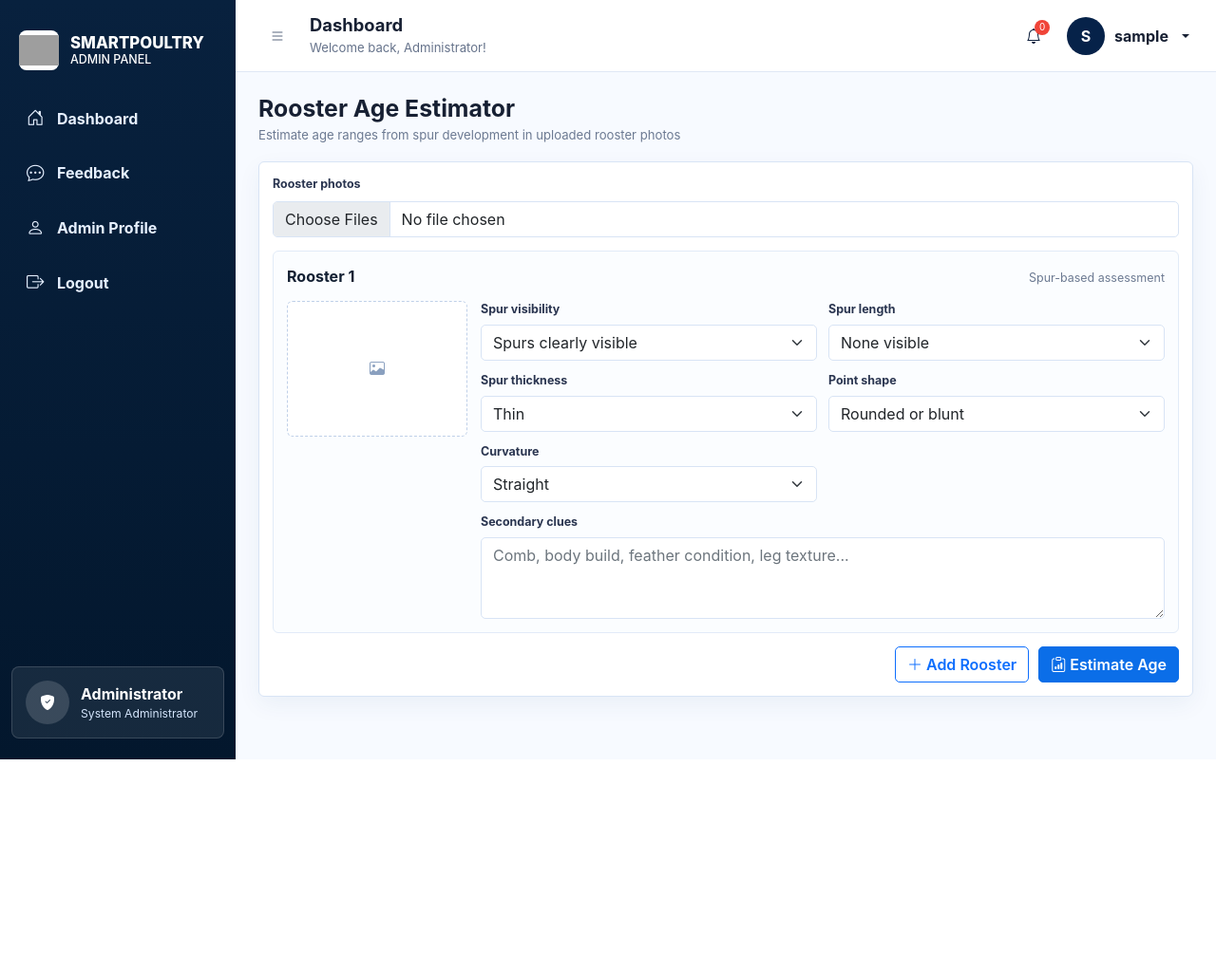
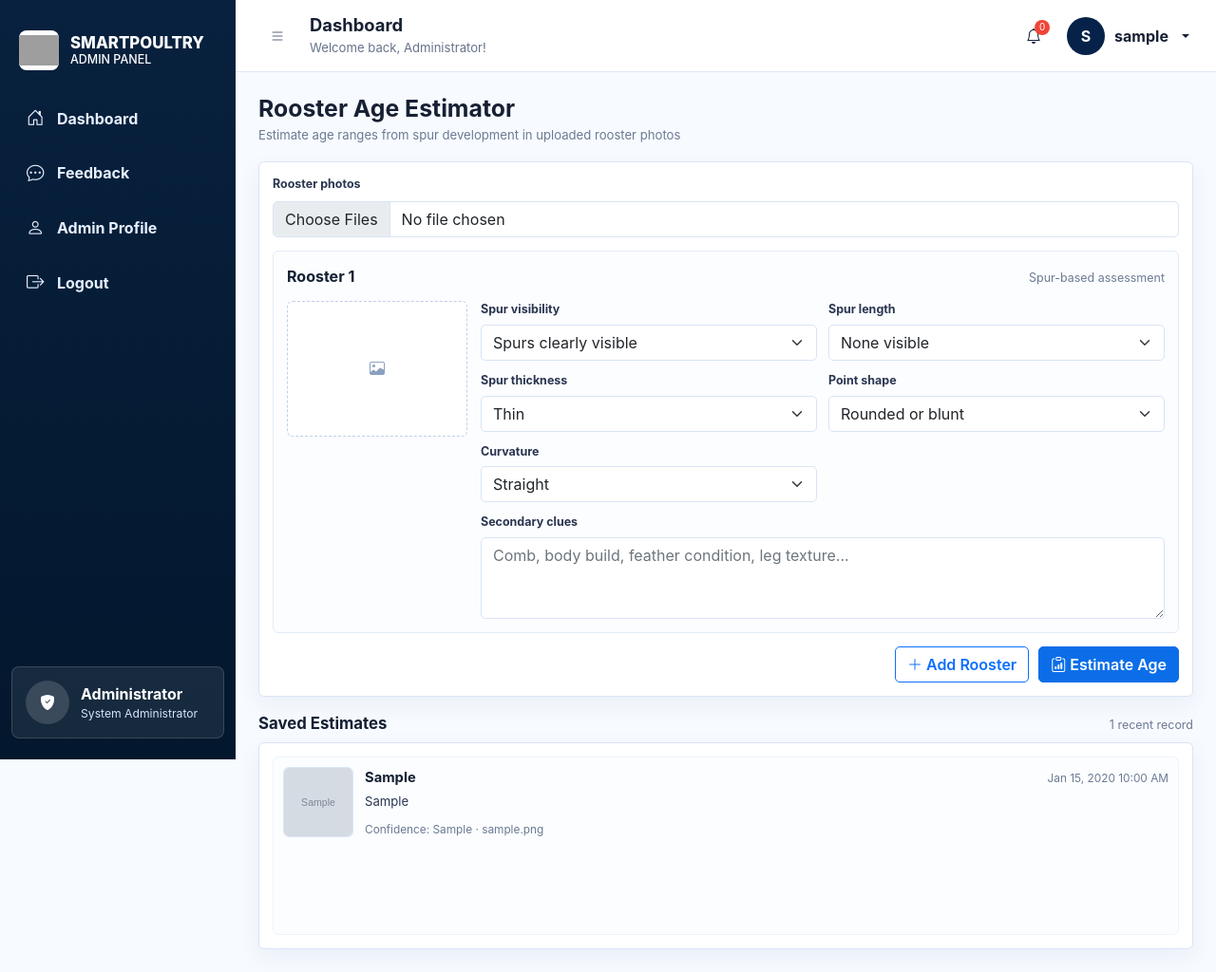
Before and after one commit to lichtb44/SmartPoultry, a Django app: page /rooster-age-estimator/ in a window 1280 px wide. Shown: the whole page at 95% size. Before the commit the page ends 800 px from the top, so only its background shows below. Run offline with Django 4.2, Linux system fonts and the light colour scheme; a user stored in the database is signed in; tables that the repository leaves empty hold one stand-in row (values such as "Sample post"); grey boxes marked "Sample" are stand-in pictures; some libraries are stand-ins or nearby versions; grey boxes are pictures that could not be loaded.

Commit message:
Persist rooster age estimates

```diff
--- a/smartpoultry/core/models.py
+++ b/smartpoultry/core/models.py
@@ -46,6 +46,59 @@ class Feedback(models.Model):
         ordering = ['-created_at']
 
 
+class RoosterAgeEstimate(models.Model):
+    """Saved rooster age estimate based primarily on spur observations."""
+    SPUR_VISIBILITY_CHOICES = [
+        ('clear', 'Spurs clearly visible'),
+        ('partial', 'Partially visible'),
+        ('hidden', 'Hidden or not visible'),
+    ]
+    SPUR_LENGTH_CHOICES = [
+        ('none', 'None visible'),
+        ('buds', 'Small buds'),
+        ('short', 'Short'),
+        ('medium', 'Medium'),
+        ('long', 'Long'),
+    ]
+    SPUR_THICKNESS_CHOICES = [
+        ('thin', 'Thin'),
+        ('moderate', 'Moderate'),
+        ('thick', 'Thick'),
+    ]
+    POINT_SHAPE_CHOICES = [
+        ('rounded', 'Rounded or blunt'),
+        ('pointed', 'Sharp pointed'),
+        ('worn', 'Worn or irregular'),
+    ]
+    CURVATURE_CHOICES = [
+        ('straight', 'Straight'),
+        ('slight', 'Slightly curved'),
+        ('curved', 'Strongly curved'),
+    ]
+
+    user = models.ForeignKey(settings.AUTH_USER_MODEL, on_delete=models.CASCADE, related_name='rooster_age_estimates')
+    photo = models.FileField(upload_to='rooster_age_estimates/%Y/%m/', blank=True)
+    photo_name = models.CharField(max_length=255, blank=True)
+    spur_visibility = models.CharField(max_length=20, choices=SPUR_VISIBILITY_CHOICES)
+    spur_length = models.CharField(max_length=20, choices=SPUR_LENGTH_CHOICES)
+    spur_thickness = models.CharField(max_length=20, choices=SPUR_THICKNESS_CHOICES)
+    spur_point_shape = models.CharField(max_length=20, choices=POINT_SHAPE_CHOICES)
+    spur_curvature = models.CharField(max_length=20, choices=CURVATURE_CHOICES)
+    secondary_clues = models.TextField(blank=True)
+    estimated_age_range = models.CharField(max_length=120)
+    spur_observations = models.TextField()
+    reasoning = models.TextField()
+    confidence = models.CharField(max_length=40)
+    limitations = models.TextField()
+    created_at = models.DateTimeField(auto_now_add=True)
+
+    def __str__(self):
+        return f"Rooster estimate for {self.user} - {self.estimated_age_range}"
+
+    class Meta:
+        ordering = ['-created_at']
+
+
 class TransactionRecord(models.Model):
     """Immutable ledger entry for financial transactions."""
     TRANSACTION_TYPES = [
--- a/smartpoultry/core/views.py
+++ b/smartpoultry/core/views.py
@@ -16,7 +16,7 @@ from django.http import HttpResponseForbidden, JsonResponse
 from django.utils import timezone
 from django.utils.text import capfirst
 from .forms import MortalityRecordForm, ProductionRecordForm
-from .models import Feedback
+from .models import Feedback, RoosterAgeEstimate
 
 User = get_user_model()
 DEPLOY_MARKER = 'smartpoultry-health-2026-07-04-01'
@@ -826,8 +826,31 @@ def rooster_age_estimator_view(request):
                 f"Curvature: {curvature_labels.get(curvature, curvature)}."
             )
 
+            record_data = {
+                'user': request.user,
+                'photo_name': photo_name,
+                'spur_visibility': visibility,
+                'spur_length': length,
+                'spur_thickness': thickness,
+                'spur_point_shape': point_shape,
+                'spur_curvature': curvature,
+                'secondary_clues': secondary_clues,
+                'estimated_age_range': estimate['age_range'],
+                'spur_observations': spur_observations,
+                'reasoning': estimate['reasoning'],
+                'confidence': estimate['confidence'],
+                'limitations': estimate['limitations'],
+            }
+            if index < len(photos):
+                record_data['photo'] = photos[index]
+
+            record = RoosterAgeEstimate.objects.create(
+                **record_data
+            )
+
             results.append({
                 'number': index + 1,
+                'id': record.id,
                 'photo_name': photo_name,
                 'estimated_age_range': estimate['age_range'],
                 'spur_observations': spur_observations,
@@ -836,7 +859,14 @@ def rooster_age_estimator_view(request):
                 'limitations': estimate['limitations'],
             })
 
-    return render(request, 'rooster_age_estimator.html', {'results': results})
+        if results:
+            messages.success(request, f"Saved {len(results)} rooster age estimate{'s' if len(results) != 1 else ''} to the database.")
+
+    saved_estimates = RoosterAgeEstimate.objects.filter(user=request.user)[:20]
+    return render(request, 'rooster_age_estimator.html', {
+        'results': results,
+        'saved_estimates': saved_estimates,
+    })
 
 
 @login_required(login_url='login')
--- a/smartpoultry/static/css/style.css
+++ b/smartpoultry/static/css/style.css
@@ -995,6 +995,26 @@ body {
     gap: 14px;
 }
 
+.section-heading-row {
+    display: flex;
+    align-items: baseline;
+    justify-content: space-between;
+    gap: 12px;
+    margin-top: 18px;
+}
+
+.section-heading {
+    margin: 0 0 10px;
+    color: #132033;
+    font-size: 1.05rem;
+    font-weight: 750;
+}
+
+.section-heading-row span {
+    color: var(--muted);
+    font-size: 0.78rem;
+}
+
 .rooster-result-card dl {
     display: grid;
     grid-template-columns: 190px 1fr;
@@ -1018,6 +1038,68 @@ body {
     align-items: baseline;
     justify-content: space-between;
     gap: 12px;
+}
+
+.rooster-saved {
+    margin-top: 18px;
+}
+
+.rooster-saved-list {
+    display: grid;
+    gap: 10px;
+}
+
+.rooster-saved-item {
+    display: grid;
+    grid-template-columns: 74px 1fr;
+    gap: 12px;
+    padding: 10px;
+    border: 1px solid #eef3fb;
+    border-radius: 6px;
+    background: #fbfdff;
+}
+
+.rooster-saved-photo {
+    width: 74px;
+    aspect-ratio: 1;
+    display: flex;
+    align-items: center;
+    justify-content: center;
+    overflow: hidden;
+    border: 1px solid #dbe6f5;
+    border-radius: 6px;
+    color: #8aa0bf;
+    background: #fff;
+}
+
+.rooster-saved-photo img {
+    width: 100%;
+    height: 100%;
+    object-fit: cover;
+}
+
+.rooster-saved-title {
+    display: flex;
+    align-items: baseline;
+    justify-content: space-between;
+    gap: 12px;
+}
+
+.rooster-saved-title strong {
+    color: #132033;
+    font-size: 0.92rem;
+}
+
+.rooster-saved-title span,
+.rooster-saved-item small {
+    color: var(--muted);
+    font-size: 0.74rem;
+}
+
+.rooster-saved-item p {
+    margin: 5px 0;
+    color: #2a3550;
+    font-size: 0.82rem;
 }
 
 .notification-list {
@@ -1222,8 +1304,14 @@ footer {
     }
 
     .rooster-actions,
-    .rooster-result-title {
+    .rooster-result-title,
+    .section-heading-row,
+    .rooster-saved-title {
         align-items: stretch;
         flex-direction: column;
     }
+
+    .rooster-saved-item {
+        grid-template-columns: 1fr;
+    }
 }
--- a/smartpoultry/templates/rooster_age_estimator.html
+++ b/smartpoultry/templates/rooster_age_estimator.html
@@ -87,6 +87,7 @@
 
 {% if results %}
 <section class="rooster-results">
+    <h2 class="section-heading">Latest Result</h2>
     {% for result in results %}
         <article class="panel-card rooster-result-card">
             <div class="rooster-result-title">
@@ -109,6 +110,36 @@
     {% endfor %}
 </section>
 {% endif %}
+
+<section class="rooster-saved">
+    <div class="section-heading-row">
+        <h2 class="section-heading">Saved Estimates</h2>
+        <span>{{ saved_estimates|length }} recent record{{ saved_estimates|length|pluralize }}</span>
+    </div>
+    <div class="panel-card rooster-saved-list">
+        {% for estimate in saved_estimates %}
+            <article class="rooster-saved-item">
+                <div class="rooster-saved-photo">
+                    {% if estimate.photo %}
+                        <img src="{{ estimate.photo.url }}" alt="{{ estimate.photo_name|default:'Rooster photo' }}">
+                    {% else %}
+                        <i class="bi bi-image"></i>
+                    {% endif %}
+                </div>
+                <div>
+                    <div class="rooster-saved-title">
+                        <strong>{{ estimate.estimated_age_range }}</strong>
+                        <span>{{ estimate.created_at|date:"M d, Y h:i A" }}</span>
+                    </div>
+                    <p>{{ estimate.spur_observations }}</p>
+                    <small>Confidence: {{ estimate.confidence }}{% if estimate.photo_name %} · {{ estimate.photo_name }}{% endif %}</small>
+                </div>
+            </article>
+        {% empty %}
+            <p class="text-muted mb-0">No rooster age estimates saved yet.</p>
+        {% endfor %}
+    </div>
+</section>
 {% endblock %}
 
 {% block extra_js %}
```
Also changed, not shown: smartpoultry/core/admin.py (+9 -1 lines), smartpoultry/core/migrations/0006_roosterageestimate.py (added).
